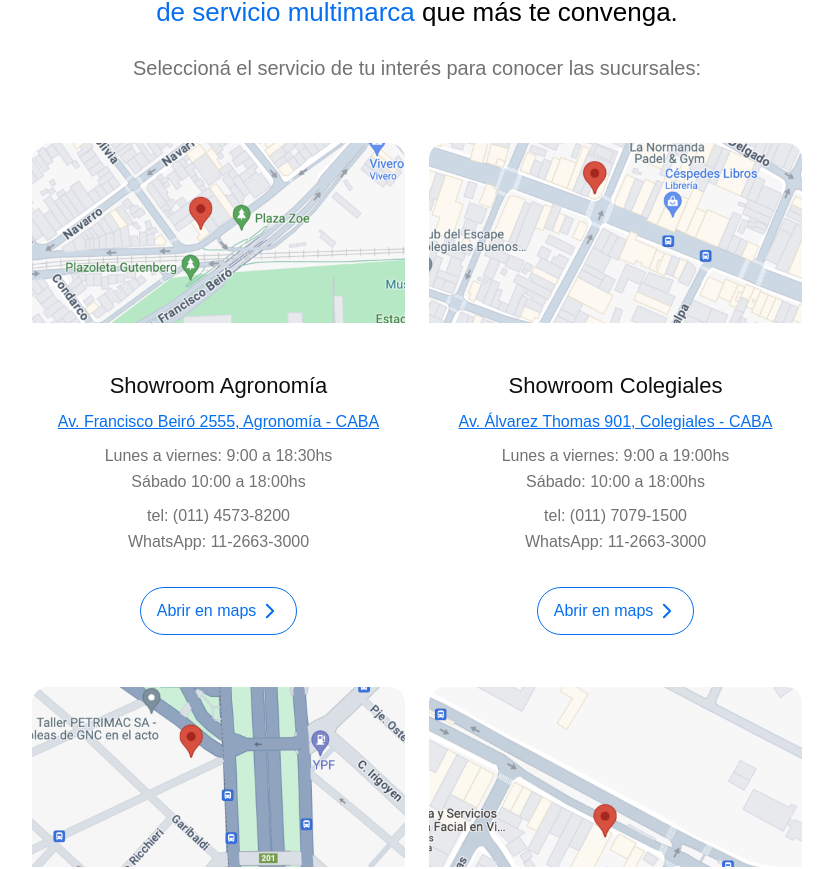
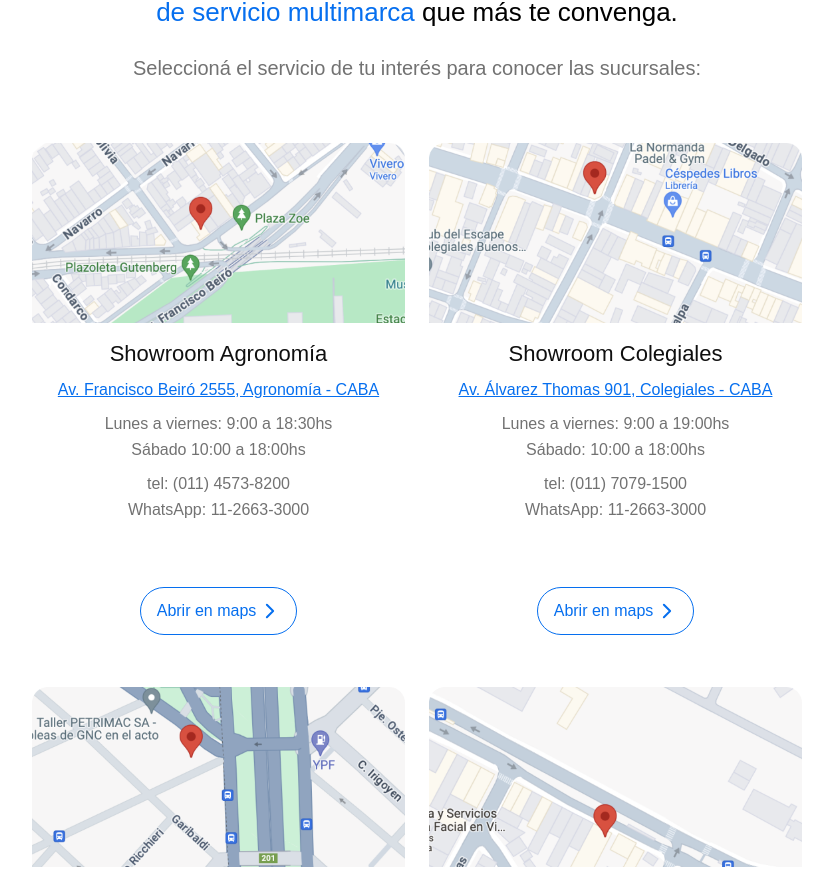
Before and after one commit to mackoagustin/ford, a React (Vite) app: page / in a window 1280 px wide. Shown: the part 708-1577 px from the top of the page, without its empty margins (223-1056 px from the left). Built offline with nearby package versions, Linux system fonts and the light colour scheme; a web font is replaced by a local one.

Commit message:
fix botón al fondo de la LocationCard

```diff
--- a/src/components/LocationCard/LocationCard.module.css
+++ b/src/components/LocationCard/LocationCard.module.css
@@ -55,15 +55,23 @@ a {
     display: flex;
     flex-direction: column;
     align-content: center;
-    justify-content: space-between;
     padding-bottom: 12px;
   }
 
-  .locationName, .info, .address {
+  .locationName, .address {
     text-align: center;
   }
 
+  .info {
+    display: flex;
+    flex-direction: column;
+    height: 100%;
+    text-align: center;
+  }
+
+
   .buttonWrapper {
+    margin-top: auto;
     display: flex;
     justify-content: center;
   }
```
